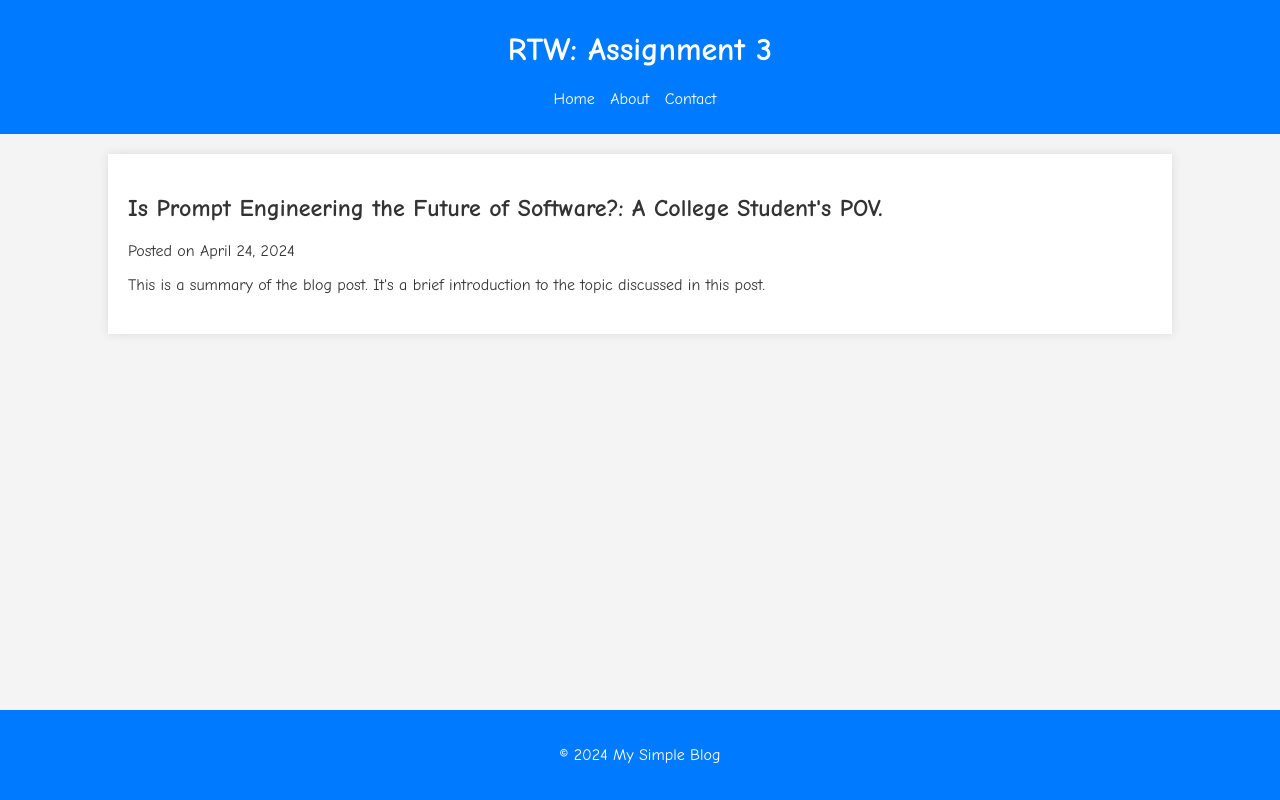
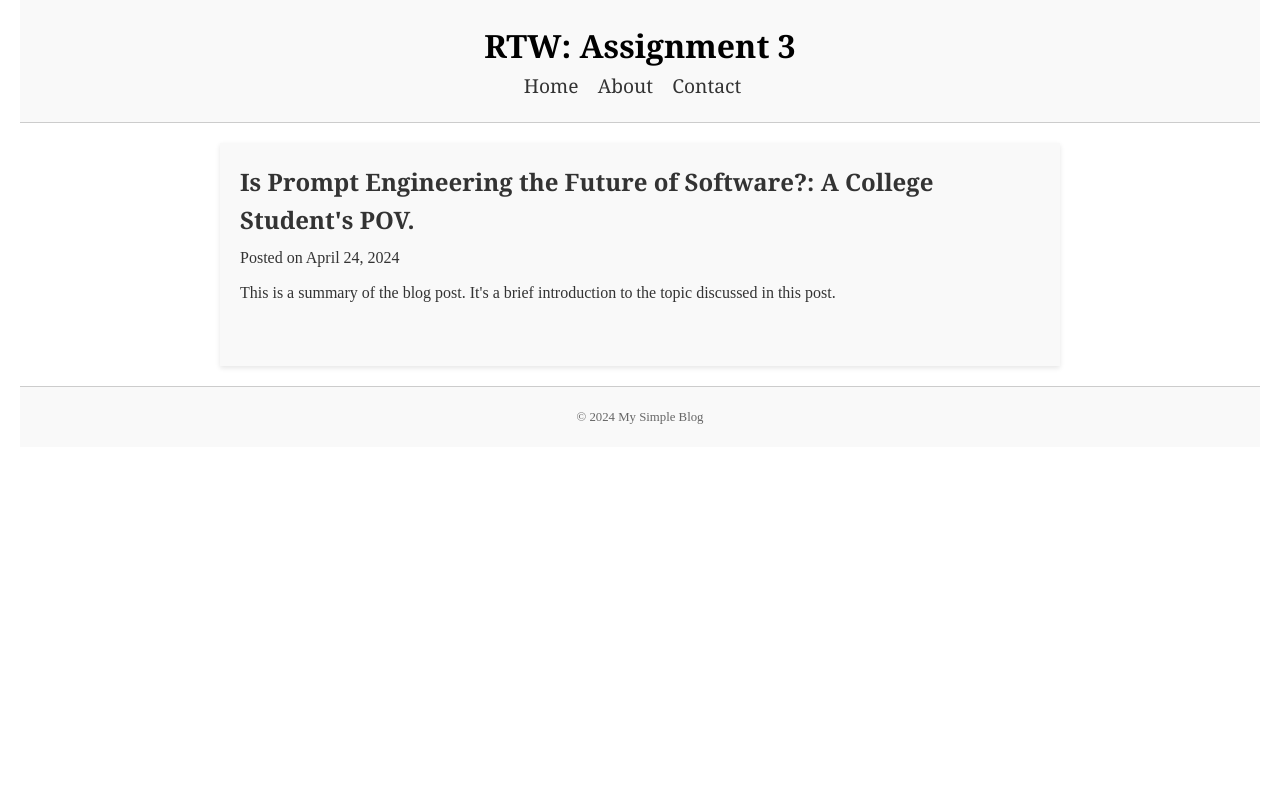
Before and after one commit to eguan3/AI-TheFutureOfWriting, a plain HTML site: page index.html in a window 1280 px wide. Drawn offline with Linux system fonts and the light colour scheme.

Commit message:
Update styles.css

```diff
--- a/styles.css
+++ b/styles.css
@@ -1,51 +1,87 @@
-body {
-    font-family: 'Comic Sans MS', cursive, sans-serif;
+/* Basic Reset */
+body, h1, h2, h3, p, ul, li, figure {
     margin: 0;
     padding: 0;
-    background-color: #f4f4f4;
+}
+
+/* Font Setup */
+body {
+    font-family: 'Times New Roman', serif;
     color: #333;
+    background-color: #fff;
+    line-height: 1.6;
+    padding: 0 20px;
 }
 
 header {
-    background-color: #007BFF;
-    color: #ffffff;
-    padding: 10px 20px;
+    font-family: 'Georgia', serif;
+    color: #000;
+    background-color: #f9f9f9;
+    border-bottom: 1px solid #ccc;
+    padding: 20px 0;
     text-align: center;
 }
 
 header nav ul {
-    list-style: none;
-    padding: 0;
+    list-style-type: none;
 }
 
 header nav ul li {
     display: inline;
-    margin-right: 10px;
+    margin-right: 15px;
 }
 
 header nav ul li a {
-    color: #ffffff;
+    font-size: 1.2em;
+    color: #333;
     text-decoration: none;
 }
 
 main {
-    width: 80%;
+    max-width: 800px;
     margin: 20px auto;
-    background-color: #ffffff;
     padding: 20px;
-    box-shadow: 0 0 10px 0 rgba(0,0,0,0.1);
+    background-color: #f9f9f9;
+    box-shadow: 0 2px 5px rgba(0,0,0,0.1);
 }
 
 article {
-    margin-bottom: 20px;
+    margin-bottom: 40px;
+}
+
+article h2 {
+    font-family: 'Georgia', serif;
+    font-size: 24px;
+    color: #333;
+    margin-bottom: 5px;
+}
+
+article p, article li {
+    font-size: 16px;
+    margin-bottom: 10px;
+}
+
+article img {
+    width: 100%;
+    height: auto;
+    margin-bottom: 10px;
 }
 
 footer {
     text-align: center;
     padding: 20px 0;
-    background-color: #007BFF;
-    color: #ffffff;
-    position: fixed;
-    bottom: 0;
-    width: 100%;
+    background-color: #f9f9f9;
+    border-top: 1px solid #ccc;
+    color: #666;
 }
+
+footer p {
+    font-size: 0.8em;
+}
+
+/* Helper Classes */
+.clearfix::after {
+    content: "";
+    clear: both;
+    display: table;
+}
```
